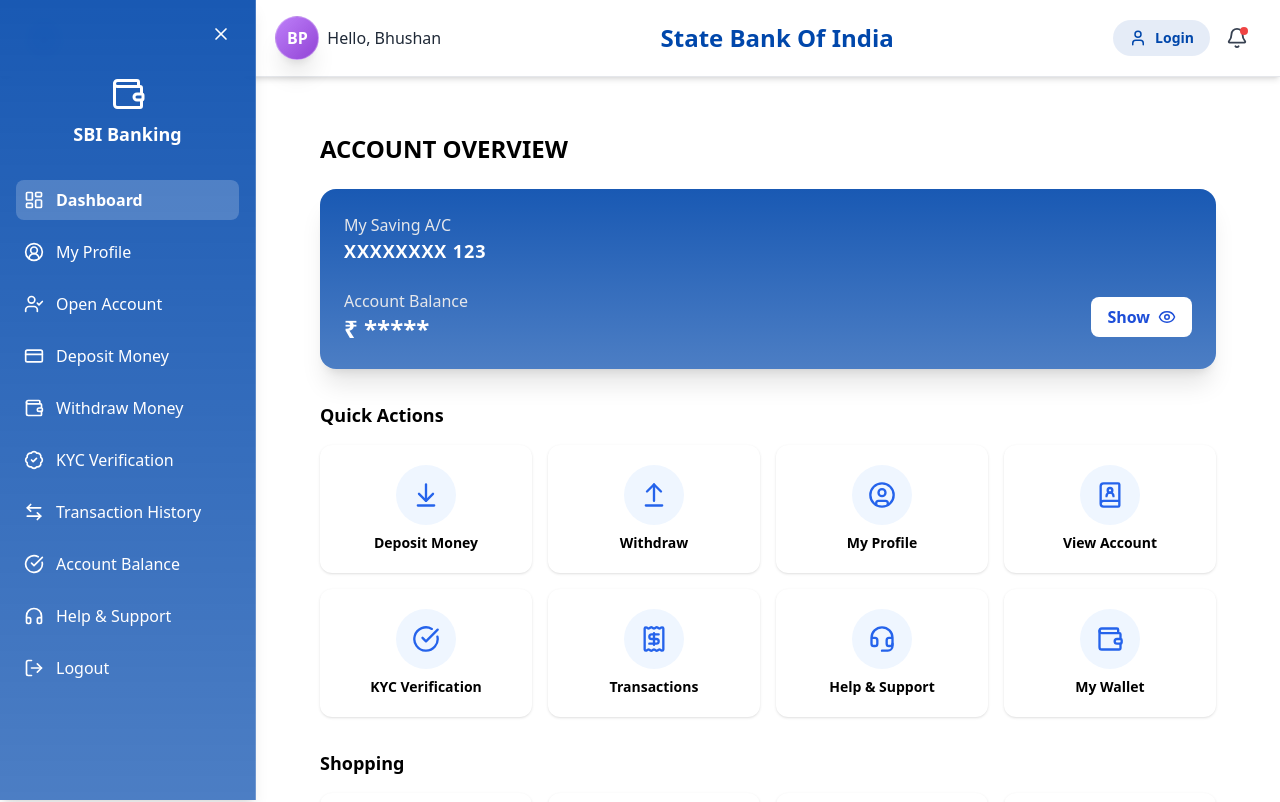
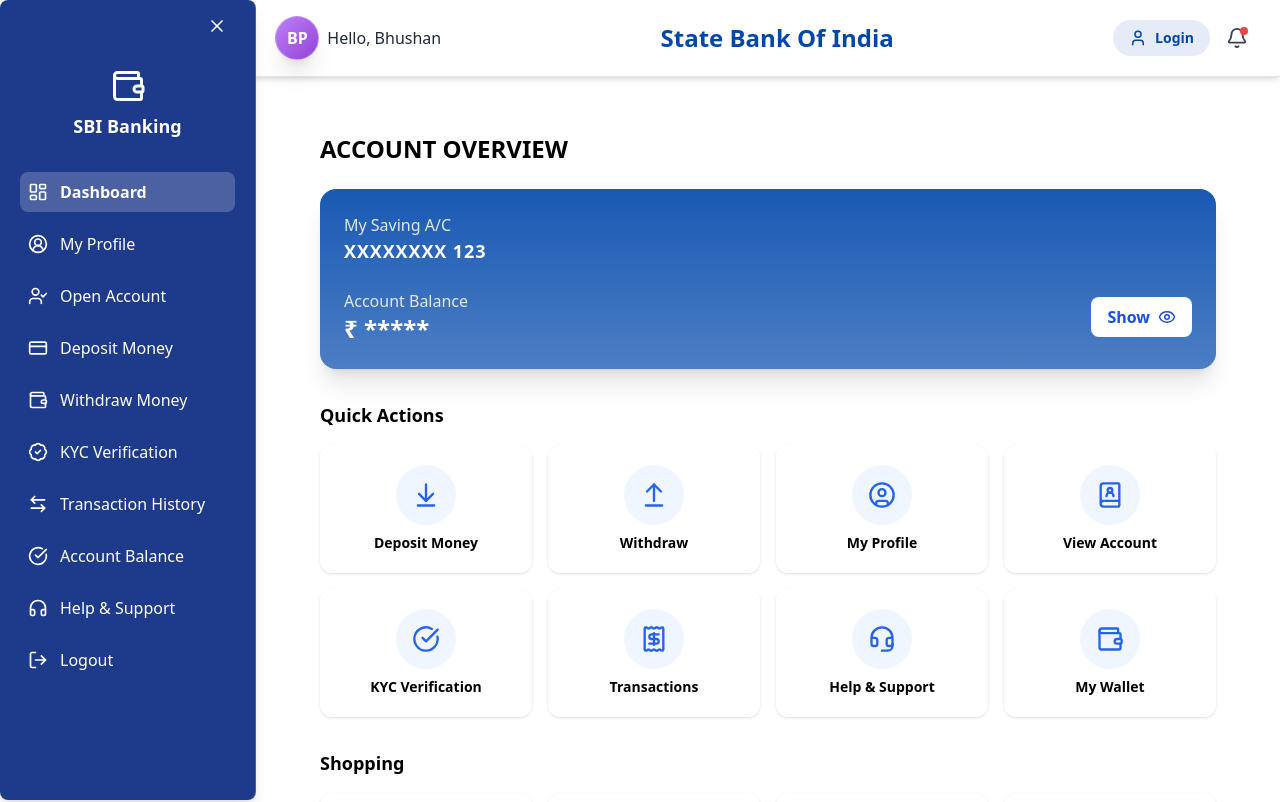
Before and after one commit to ChetanPatil0203/Bank_Frontend-, a React (Create React App) app in the folder frontend/: page / in a window 1280 px wide. Shown: the top 802 px of the page. Built offline with nearby package versions, Linux system fonts and the light colour scheme.

Commit message:
update Dashboard

```diff
--- a/frontend/src/components/Dashboard/Dashboard.jsx
+++ b/frontend/src/components/Dashboard/Dashboard.jsx
@@ -38,7 +38,7 @@ function Dashboard() {
 
   return (
     <aside
-      className={`fixed top-0 left-0 h-screen bg-gradient-to-b from-[#0047AB]/90 to-[#0047AB]/70 backdrop-blur-md border-r border-white/20 shadow-lg p-4 flex flex-col text-white z-50 transition-all duration-300 ${
+      className={`fixed top-0 left-0 h-screen bg-blue-900 text-white px-5 py-2 rounded-lg backdrop-blur-md border-r border-white/20 shadow-lg p-4 flex flex-col text-white z-50 transition-all duration-300 ${
         isOpen ? "w-64" : "w-20"
       }`}
     >
```
